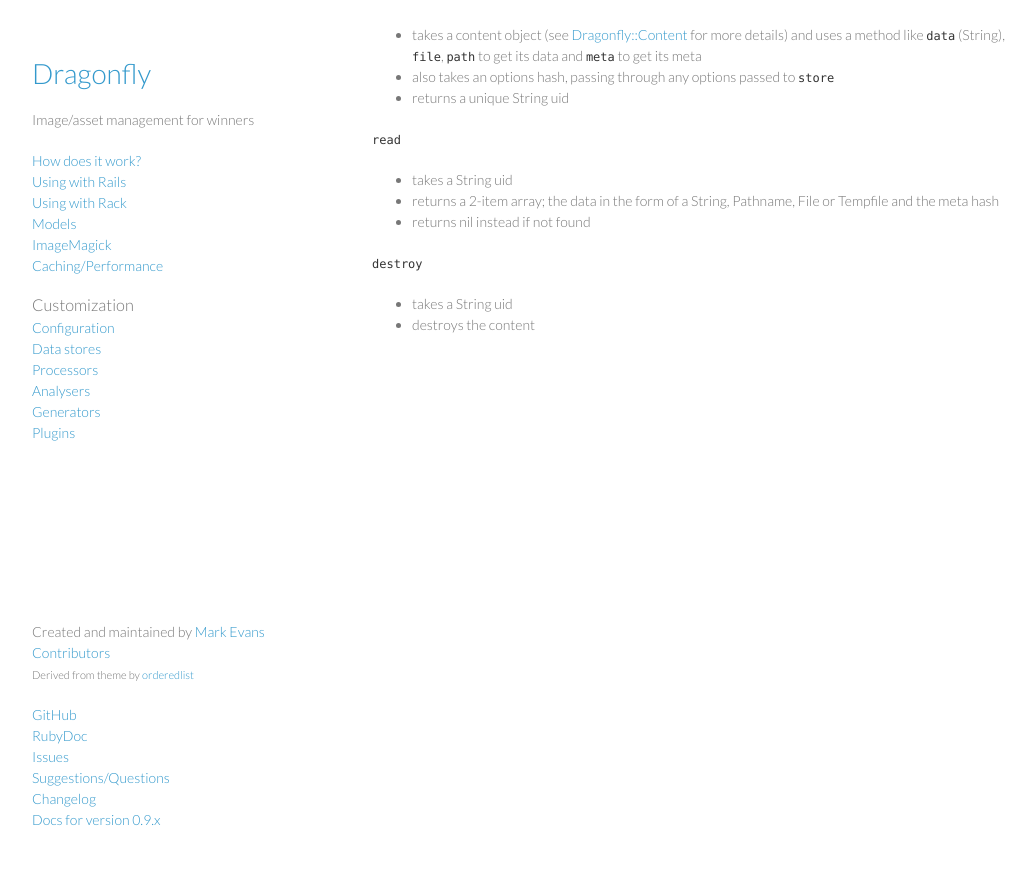
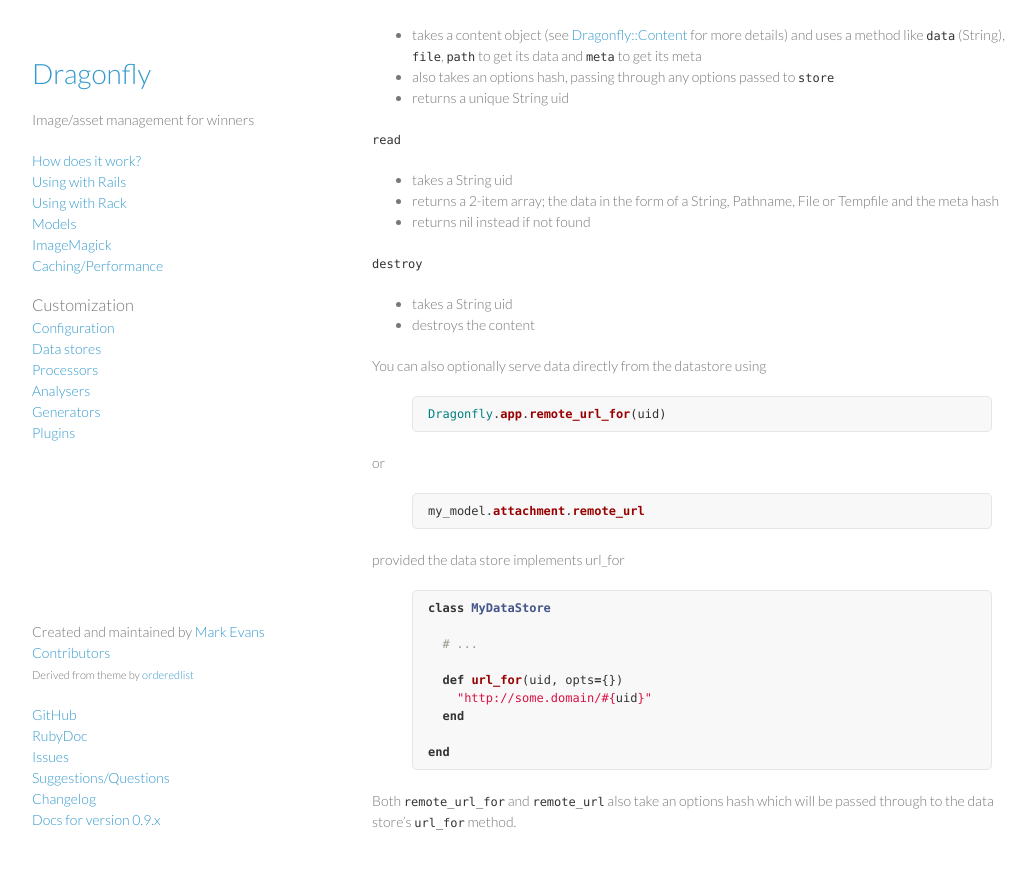
Before and after one commit to brendon/dragonfly-docs, a Jekyll site: the page built from _posts/0000-02-02-data-stores.md, in a window 1280 px wide and 900 px high, scrolled down 2269 px. Shown: the top 869 px of the window, without its empty margins (108-1144 px from the left). Built offline with Jekyll 4.4.1, drawn with Linux system fonts in a browser that asks for light colours; Markdown is read by kramdown in place of the engine named in the settings.

Commit message:
Bit more data store doc

```diff
--- a/_posts/0000-02-02-data-stores.md
+++ b/_posts/0000-02-02-data-stores.md
@@ -125,3 +125,31 @@ The above should be fairly self-explanatory, but to be a bit more specific:
 
   - takes a String uid
   - destroys the content
+
+You can also optionally serve data directly from the datastore using
+
+{% highlight ruby %}
+Dragonfly.app.remote_url_for(uid)
+{% endhighlight %}
+
+or
+
+{% highlight ruby %}
+my_model.attachment.remote_url
+{% endhighlight %}
+
+provided the data store implements url_for
+
+{% highlight ruby %}
+class MyDataStore
+
+  # ...
+
+  def url_for(uid, opts={})
+    "http://some.domain/#{uid}"
+  end
+
+end
+{% endhighlight %}
+
+Both `remote_url_for` and `remote_url` also take an options hash which will be passed through to the data store's `url_for` method.
```
